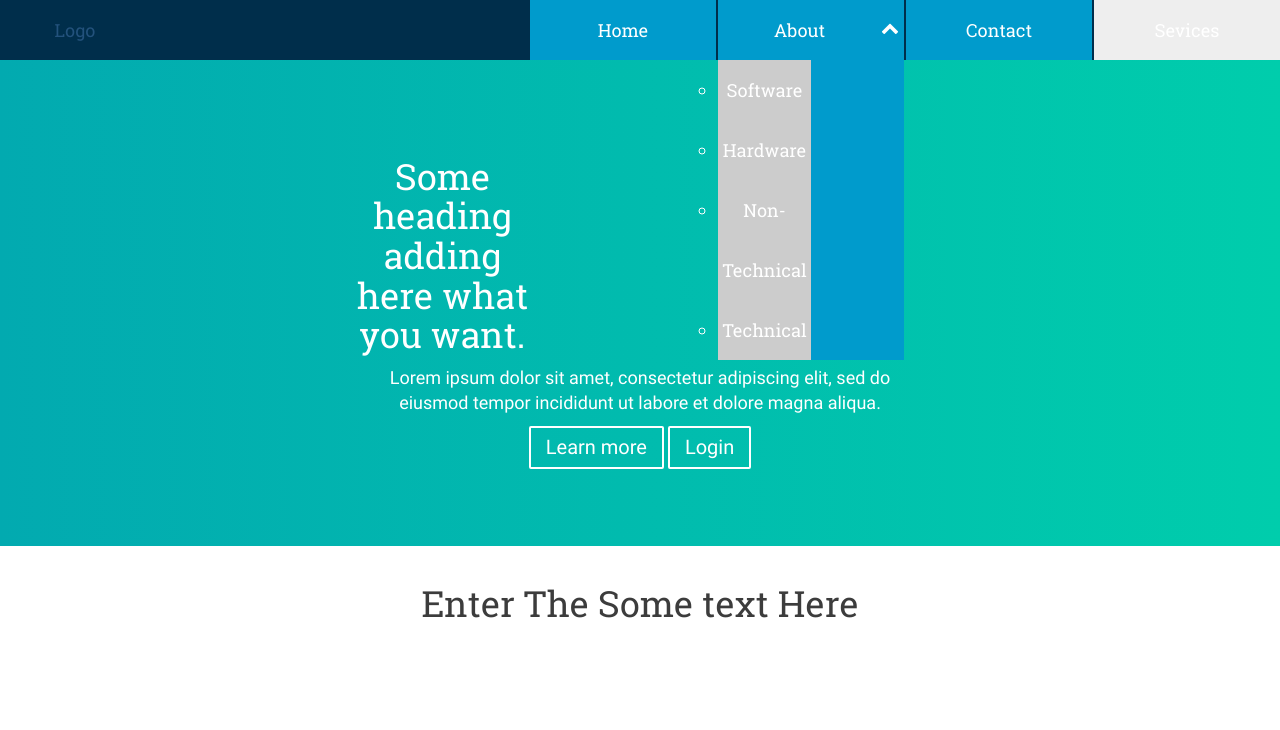
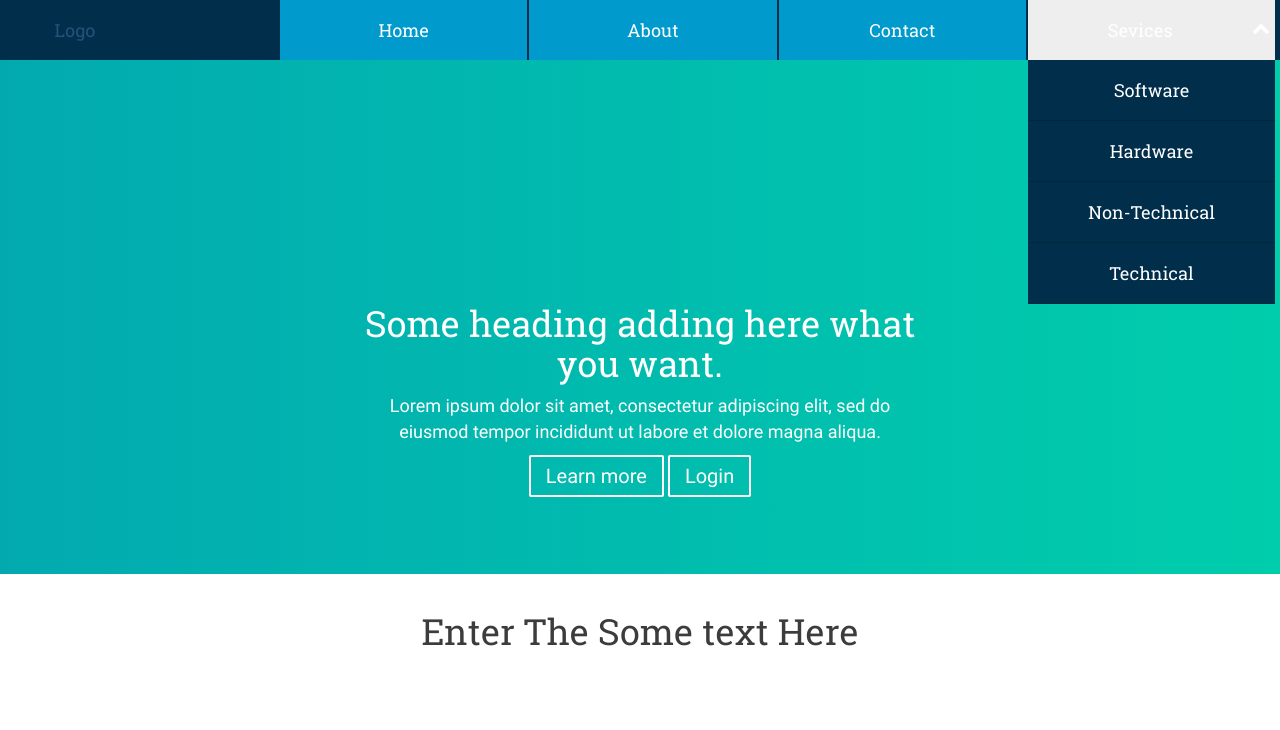
Before and after one commit to VaseRajakrishna/professional, a plain HTML site: page index.html in a window 1280 px wide. Both pictures are taken after a click on the link "Sevices". Shown: the top 730 px of the page. Drawn offline with Linux system fonts and the light colour scheme.

Commit message:
nav fixed

```diff
--- a/css/head.css
+++ b/css/head.css
@@ -59,12 +59,16 @@
   }
 
   .navbar-nav {
-      width: 60%;
+      /* width: 60%;*/
+      width: 80%;
       float: right;
+      z-index: 1000;
+      position: relative;
   }
 
   .head .navbar-nav>li {
-      width: 24.8%;
+      /*  width: 24.8%;*/
+      width: 24.73%;
       /*height: 60px;*/
       background: #009bcc;
       ;
@@ -125,7 +129,7 @@
   .nav-dropdown>li>a {
       color: #fff;
   }
-
+  .mobile-nav-dropdown li,
   .nav-dropdown li {
       list-style: none;
   }
@@ -175,41 +179,38 @@
       }
       .head .navbar-nav>li {
           min-height: 40px;
+          border-bottom: 0.5px solid rgba(0, 46, 75, 0.37);
       }
       .head .navbar-nav>li {
           width: 100%;
       }
-      .head>.navbar-nav>li>.mobile-nav-dropdown>li {
-          width: 50% !important;
-      }
   }
 
-  @media screen and (max-width:400px) {
-      body{
+  @media screen and (min-width:200px) and (max-width:767px) {
+      body {
           font-size: 14px;
       }
-      h1{
+      h1 {
           font-size: 22px;
       }
-      h2{
+      h2 {
           font-size: 20px;
       }
-      h3{
+      h3 {
           font-size: 18px;
       }
-     body p{
+      body p {
           font-size: 14px;
       }
       .head {
           height: auto;
       }
-       .navbar-nav li>a,
-      .drop-icon{
+      .navbar-nav li>a,
+      .drop-icon {
           line-height: 40px;
           font-size: 14px;
       }
-      .crt-btn{
+      .crt-btn {
           font-size: 14px;
       }
-
   }
--- a/index.html
+++ b/index.html
@@ -94,8 +94,8 @@
         }
 
         .head .navbar-nav>li>.mobile-nav-dropdown li {
-            background: #ccc;
-            width: 50% !important;
+            background: #002e4b;
+            border-bottom: 0.5px solid rgba(2, 33, 42, 0.49);
         }
 
         .cnt-r5 {
@@ -125,9 +125,10 @@
                 <div class="collapse navbar-collapse" id="myNavbar">
                     <ul class="nav navbar-nav">
                         <li class="active"><a href="#">Home</a></li>
-                        <li><a href="#" class="drop-btn">About<span class="fa fa-chevron-down pull-right drop-icon"></span>
-                            </a>
-
+                        <li><a href="#">About</a>
+                        </li>
+                        <li><a href="#">Contact</a></li>
+                        <li><a href="#" class="drop-btn">Sevices<span class="fa fa-chevron-down pull-right drop-icon"></span></a>
                             <ul class="nav-dropdown">
                                 <li><a href="#" class="dpit">Software</a></li>
                                 <li><a href="#" class="dpit">Hardware</a></li>
@@ -141,17 +142,7 @@
                                 <li><a href="#" class="mdpit">Technical</a></li>
                             </ul>
                         </li>
-                        <li><a href="#">Contact</a></li>
-                        <li><a href="#" class="drop-btn">Sevices</a>
-                            <ul class="nav-dropdown">
-                                <li><a href="#">Software</a></li>
-                                <li><a href="#">Hardware</a></li>
-                                <li><a href="#">Non-Technical</a></li>
-                                <li><a href="#">Technical</a></li>
-                            </ul>
-                        </li>
                     </ul>
-
                 </div>
             </div>
         </nav>
@@ -265,7 +256,7 @@
                     if ($(".drop-btn").hasClass("dp-active")) {
                         $(".drop-btn").removeClass("dp-active");
                         $(".drop-icon").removeClass("icon-active");
-                        $(".drop-icon").css("transform","rotate("+0+"deg)")
+                        $(".drop-icon").css("transform", "rotate(" + 0 + "deg)")
                         $(".nav-dropdown").hide();
                         $(".mobile-nav-dropdown").hide();
                     } else {
```
